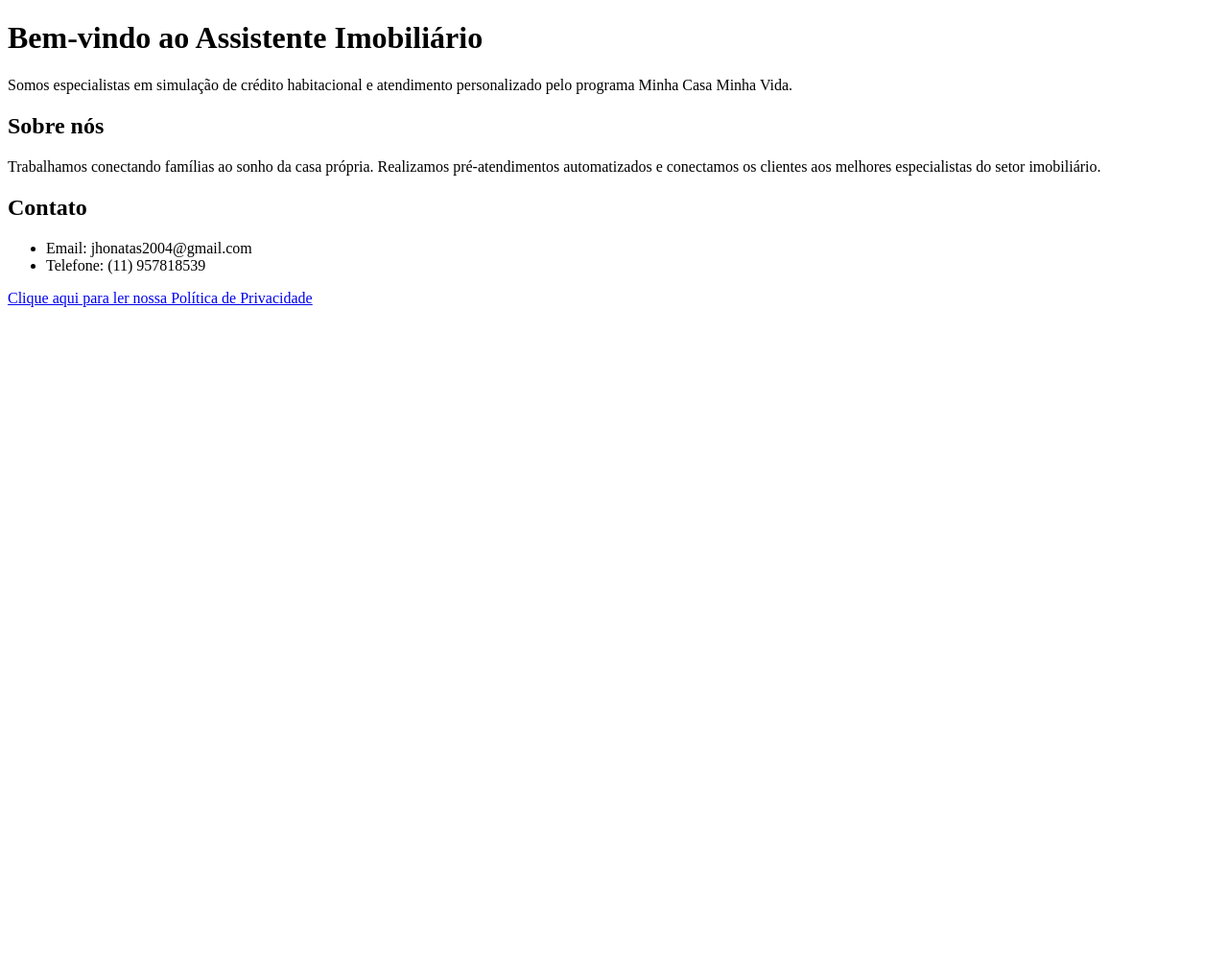
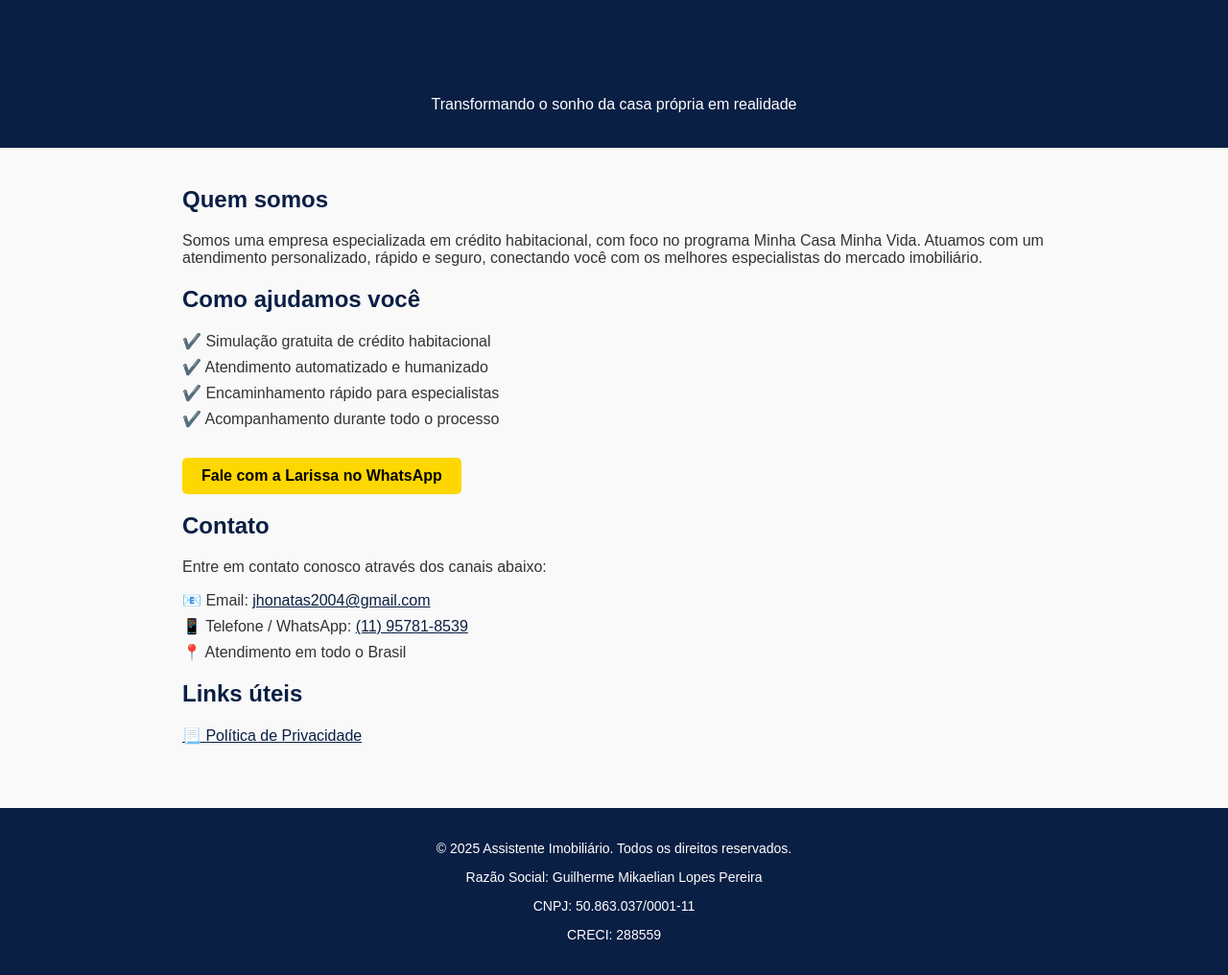
Before and after one commit to JhonnyO3/politica-privacidade-server, a website: page public/index.html in a window 1280 px wide. Shown: the whole page at 96% size. Before the commit the page ends 800 px from the top, so only its background shows below. Drawn offline with Linux system fonts and the light colour scheme.

Commit message:
melhorias

```diff
--- a/public/index.html
+++ b/public/index.html
@@ -4,20 +4,114 @@
   <meta charset="UTF-8">
   <meta name="viewport" content="width=device-width, initial-scale=1">
   <title>Assistente Imobiliário</title>
+  <style>
+    body {
+      font-family: Arial, sans-serif;
+      background-color: #f9f9f9;
+      color: #333;
+      margin: 0;
+      padding: 0;
+    }
+
+    header {
+      background-color: #0a1f44;
+      color: white;
+      padding: 20px;
+      text-align: center;
+    }
+
+    main {
+      padding: 20px;
+      max-width: 900px;
+      margin: auto;
+    }
+
+    h1, h2 {
+      color: #0a1f44;
+    }
+
+    ul {
+      list-style-type: none;
+      padding: 0;
+    }
+
+    ul li {
+      margin-bottom: 8px;
+    }
+
+    footer {
+      background-color: #0a1f44;
+      color: white;
+      text-align: center;
+      padding: 20px 10px;
+      margin-top: 30px;
+      font-size: 14px;
+    }
+
+    .btn {
+      display: inline-block;
+      padding: 10px 20px;
+      margin-top: 15px;
+      background-color: #ffd700;
+      color: #000;
+      text-decoration: none;
+      border-radius: 5px;
+      font-weight: bold;
+    }
+
+    .btn:hover {
+      background-color: #e6c200;
+    }
+
+    a {
+      color: #0a1f44;
+    }
+  </style>
 </head>
 <body>
-  <h1>Bem-vindo ao Assistente Imobiliário</h1>
-  <p>Somos especialistas em simulação de crédito habitacional e atendimento personalizado pelo programa Minha Casa Minha Vida.</p>
+  <header>
+    <h1>Assistente Imobiliário</h1>
+    <p>Transformando o sonho da casa própria em realidade</p>
+  </header>
 
-  <h2>Sobre nós</h2>
-  <p>Trabalhamos conectando famílias ao sonho da casa própria. Realizamos pré-atendimentos automatizados e conectamos os clientes aos melhores especialistas do setor imobiliário.</p>
+  <main>
+    <section>
+      <h2>Quem somos</h2>
+      <p>Somos uma empresa especializada em crédito habitacional, com foco no programa Minha Casa Minha Vida. Atuamos com um atendimento personalizado, rápido e seguro, conectando você com os melhores especialistas do mercado imobiliário.</p>
+    </section>
 
-  <h2>Contato</h2>
-  <ul>
-    <li>Email: jhonatas2004@gmail.com</li>
-    <li>Telefone: (11) 957818539</li>
-  </ul>
+    <section>
+      <h2>Como ajudamos você</h2>
+      <ul>
+        <li>✔️ Simulação gratuita de crédito habitacional</li>
+        <li>✔️ Atendimento automatizado e humanizado</li>
+        <li>✔️ Encaminhamento rápido para especialistas</li>
+        <li>✔️ Acompanhamento durante todo o processo</li>
+      </ul>
+      <a class="btn" href="https://wa.me/5511957818539" target="_blank">Fale com a Larissa no WhatsApp</a>
+    </section>
 
-  <p><a href="politica-privacidade.html">Clique aqui para ler nossa Política de Privacidade</a></p>
+    <section>
+      <h2>Contato</h2>
+      <p>Entre em contato conosco através dos canais abaixo:</p>
+      <ul>
+        <li>📧 Email: <a href="mailto:jhonatas2004@gmail.com">jhonatas2004@gmail.com</a></li>
+        <li>📱 Telefone / WhatsApp: <a href="https://wa.me/5511957818539" target="_blank">(11) 95781-8539</a></li>
+        <li>📍 Atendimento em todo o Brasil</li>
+      </ul>
+    </section>
+
+    <section>
+      <h2>Links úteis</h2>
+      <p><a href="politica-privacidade.html">📃 Política de Privacidade</a></p>
+    </section>
+  </main>
+
+  <footer>
+    <p>&copy; 2025 Assistente Imobiliário. Todos os direitos reservados.</p>
+    <p>Razão Social: Guilherme Mikaelian Lopes Pereira</p>
+    <p>CNPJ: 50.863.037/0001-11</p>
+    <p>CRECI: 288559</p>
+  </footer>
 </body>
 </html>
```
Also changed, not shown: public/politica-privacidade.html (+41 -16 lines).
